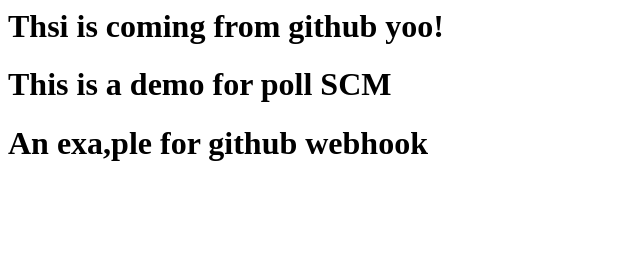
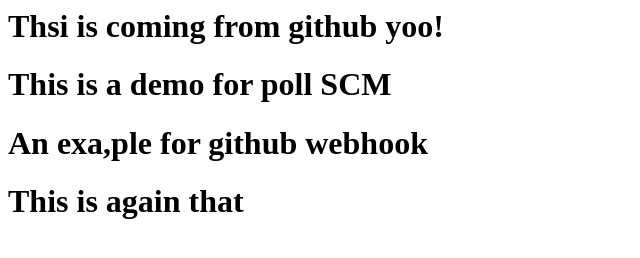
Before and after one commit to Pradeep-0877/jenkins-demo, a plain HTML site: page index.html in a window 1280 px wide. Shown: the whole page, without its empty margins (0-640 px from the left). Drawn offline with Linux system fonts and the light colour scheme.

Commit message:
Update index.html

```diff
--- a/index.html
+++ b/index.html
@@ -3,3 +3,4 @@
 <h1>This is a demo for poll SCM</h1>
 
 <h1> An exa,ple for github webhook</h1>
+<h1>This is again that</h1>
```
